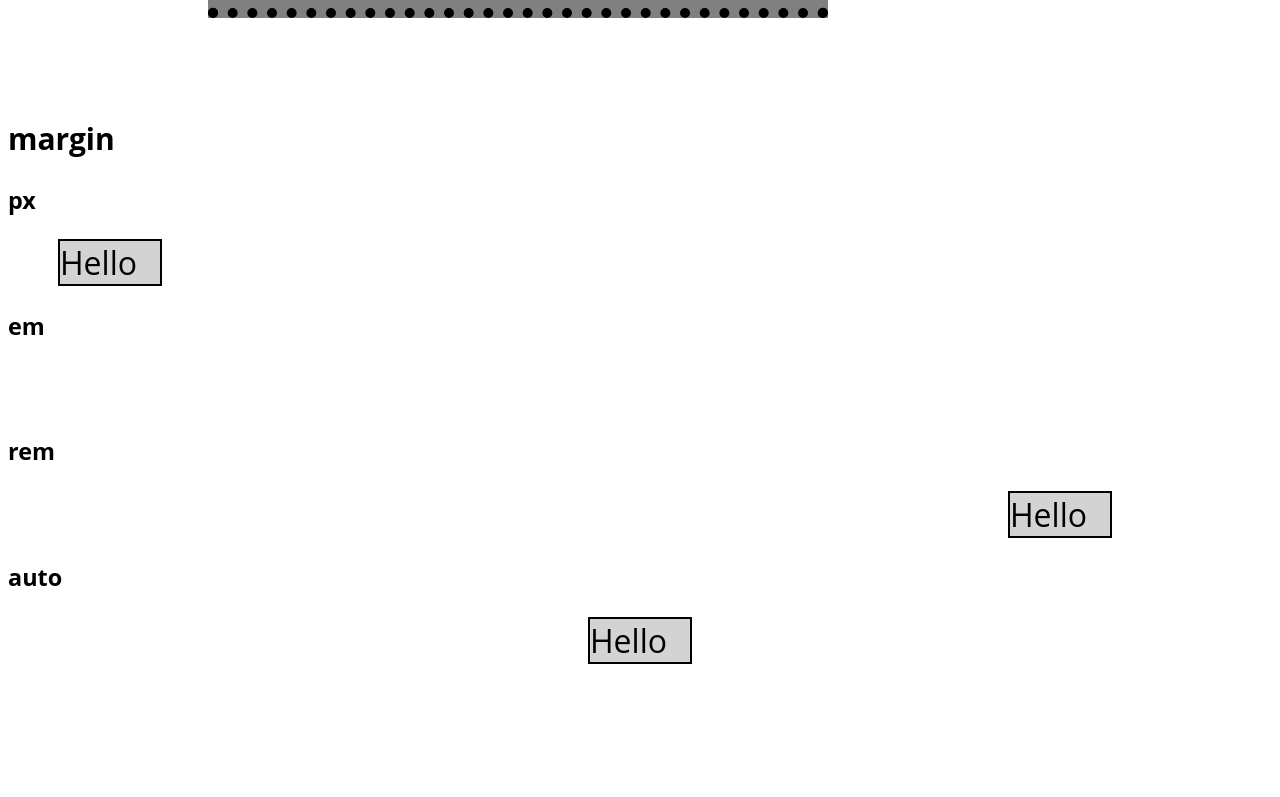
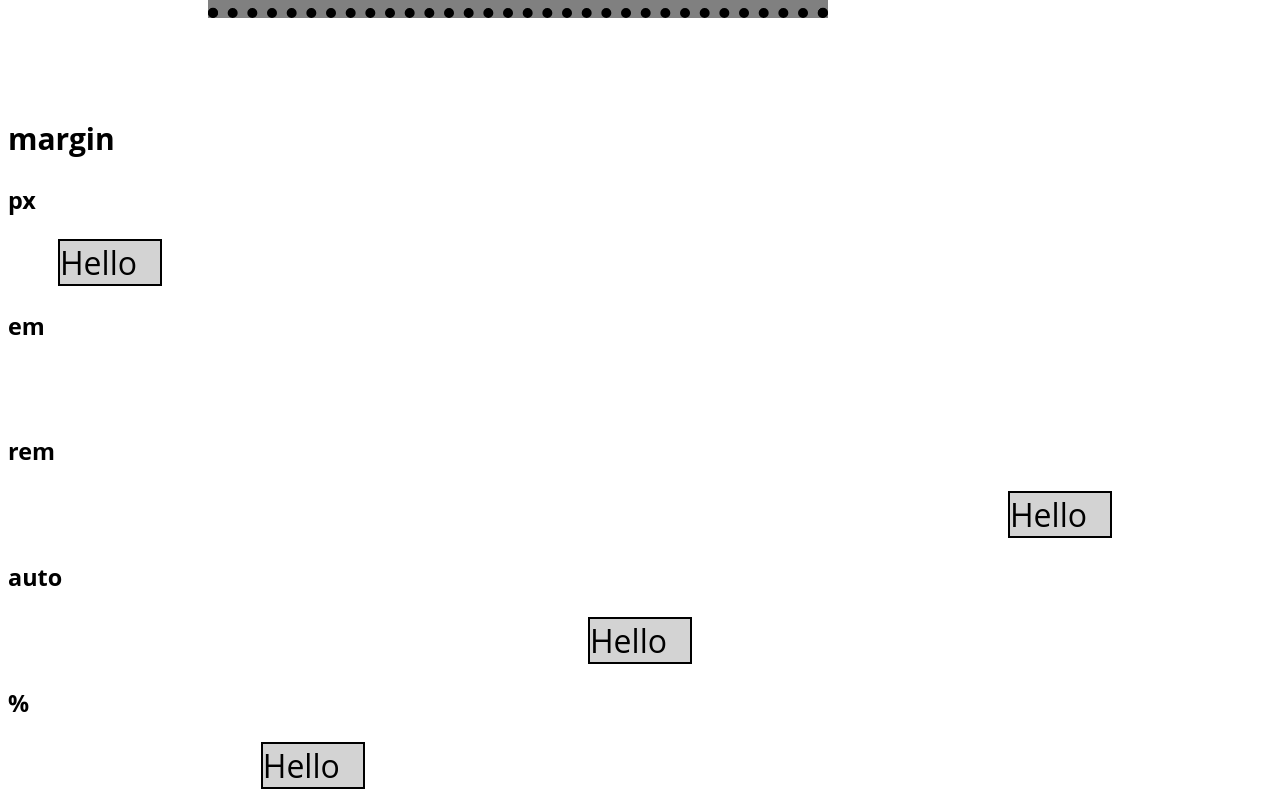
Before and after one commit to misapprehand/web-learning, a plain HTML site: page hello/css.html in a window 1280 px wide. Shown: the part 768-1565 px from the top of the page. Before the commit the page ends 1440 px from the top, so only its background shows below. Drawn offline with Linux system fonts and the light colour scheme; a web font is replaced by a local one.

Commit message:
Add percent unit demo

```diff
--- a/hello/css.html
+++ b/hello/css.html
@@ -42,6 +42,12 @@
             Hello
         </div>
     </div>
+    <h3>%</h3>
+    <div class="css-demo-unit">
+        <div id="css-demo-unit-percent">
+            Hello
+        </div>
+    </div>
 </body>
 
 </html>
--- a/hello/style.css
+++ b/hello/style.css
@@ -62,3 +62,9 @@ li {
     width: 100px;
     margin: auto;
 }
+#css-demo-unit-percent{
+    background: lightgray;
+    border: 2px solid black;
+    width: 100px;
+    margin: 0 20%;
+}
```
